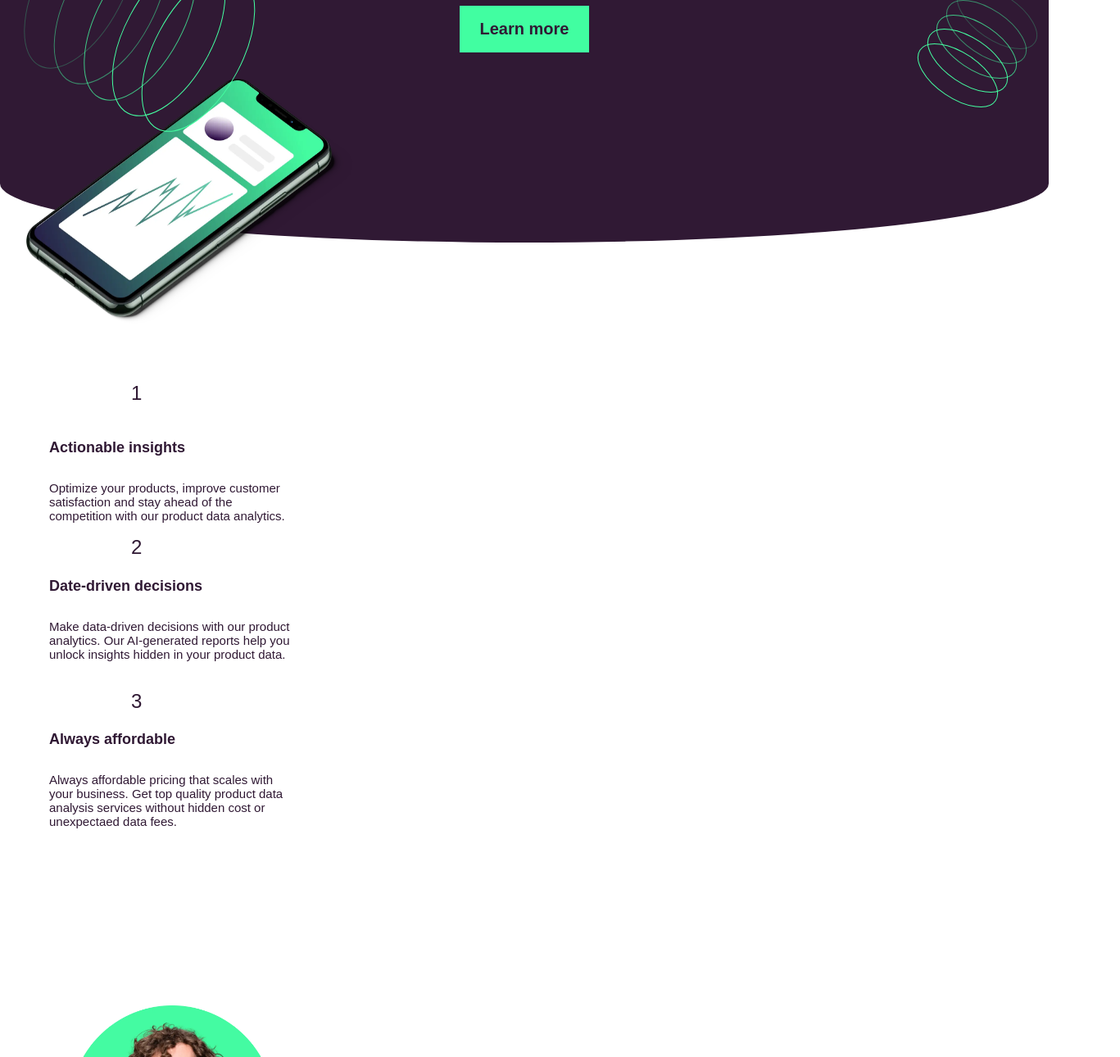
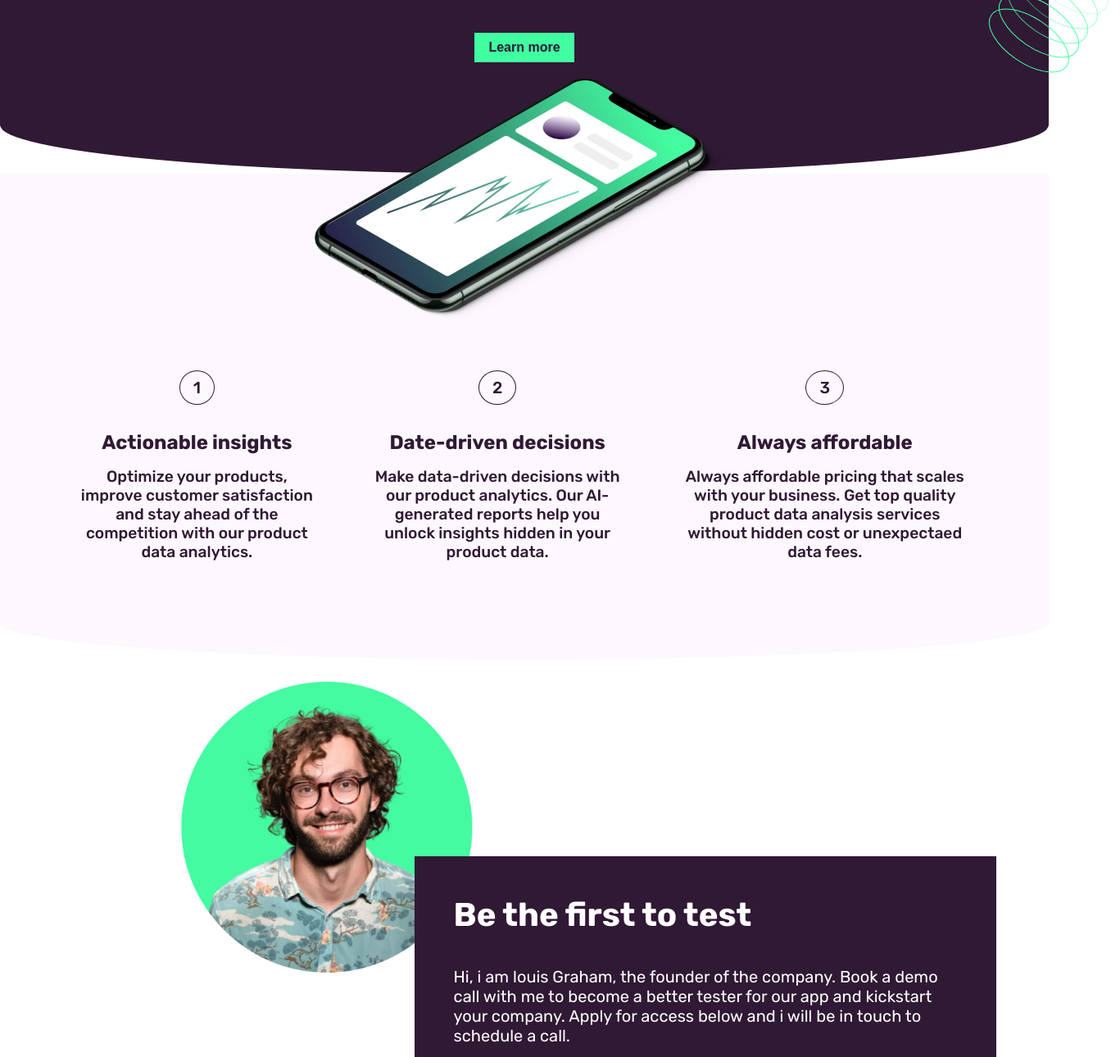
Before and after one commit to AnthoniaEfe/workit-landing-page-prac, a plain HTML site: page index.html in a window 1280 px wide. Shown: the part 184-1474 px from the top of the page at 82% size, 1367 px wide, since content can reach past the window. Drawn offline with Linux system fonts and the light colour scheme.

Commit message:
final results

```diff
--- a/index.html
+++ b/index.html
@@ -1,16 +1,17 @@
 <!DOCTYPE html>
 <html lang="en">
   <head>
-    <meta charset="UTF-8">
-    <meta name="viewport" content="width=device-width, initial-scale=1.0">
+    <meta charset="UTF-8" />
+    <meta name="viewport" content="width=device-width, initial-scale=1.0" />
     <title>Workit Landing Page</title>
-    <link rel="stylesheet" href="/style.css">
+    <link rel="stylesheet" href="/style.css" />
   </head>
+
   <body>
     <header class="header-main">
       <div class="nav-bar">
-            <img src="/logo-light.svg" alt="logo-light">
-            <a href="#"  id="nav-link">Apply for access</a>
+        <img src="/logo-light.svg" alt="logo-light" />
+        <a href="#" id="nav-link">Apply for access</a>
       </div>
 
       <div id="header-details">
@@ -18,72 +19,84 @@
         <button id="header-btn">Learn more</button>
       </div>
       <div>
-            <img src="/image-hero.webp" alt="image-hero" id="phone-image">
+        <img src="/image-hero.webp" alt="image-hero" id="phone-image" />
       </div>
 
-            <img src="/bg-pattern-1.svg" alt="bg-pattern-1" id="design-image1">
-            <img src="/bg-pattern-2.svg" alt="bg-pattern-2" id="design-image2">
+      <img src="/bg-pattern-1.svg" alt="bg-pattern-1" id="design-image1" />
+      <img src="/bg-pattern-2.svg" alt="bg-pattern-2" id="design-image2" />
     </header>
 
-            <section class="section-one">
+    <section id="section-one">
+      <div class="card">
+        <div class="section-number">
+          <p>1</p>
+        </div>
+        <div class="section-details">
+          <h2>Actionable insights</h2>
 
-                    <div class="optimize-section">
-                    <div id="section-style">
-                        <p id="section-number">1</p>
-
-
-                        <h2 style="margin-bottom: 30px; font-size: 18px; text-align: justify;">Actionable insights</h2>
-
-                        <p style="font-size: 15px;">Optimize your products, improve customer
-                            satisfaction and stay ahead of the
-                            competition with our product data
-                            analytics.</p>
+          <p class="details">
+            Optimize your products, improve customer satisfaction and stay ahead
+            of the competition with our product data analytics.
+          </p>
         </div>
       </div>
 
-                    <div>
-                        <div>
-                            <p id="section-number2">2</p>
+      <div class="card">
+        <div class="section-number">
+          <p>2</p>
+        </div>
+        <div class="section-details">
+          <h2>Date-driven decisions</h2>
+
+          <p class="details">
+            Make data-driven decisions with our product analytics. Our
+            AI-generated reports help you unlock insights hidden in your product
+            data.
+          </p>
+        </div>
       </div>
 
-                            <h2 style="margin-bottom: 30px; font-size: 18px; text-align: justify;">Date-driven decisions</h2>
+      <div class="card">
+        <div class="section-number">
+          <p>3</p>
+        </div>
+        <div class="section-details">
+          <h2>Always affordable</h2>
 
-                            <p style="font-size: 15px;">Make data-driven decisions with our product analytics. Our AI-generated reports help you unlock insights hidden in your product data.</p>
+          <p class="details">
+            Always affordable pricing that scales with your business. Get top
+            quality product data analysis services without hidden cost or
+            unexpectaed data fees.
+          </p>
+        </div>
+      </div>
+    </section>
 
-                        <div>
-                            <p id="section-number3">3</p>
-                        </div>
-
-                            <h2 style="margin-bottom: 30px; font-size: 18px; text-align: justify;">Always affordable</h2>
-
-                            <p style="font-size: 15px;">Always affordable pricing that scales with your business. Get top quality product data analysis services without hidden cost or unexpectaed data fees.</p>
-
-                    </div>
-                    <div>
-                        <img src="/image-founder.webp" alt="image-founder" id="image-style">
-                    </div>
+    <div id="section-two">
       <div id="founder-design">
+        <img src="/image-founder.webp" alt="image-founder" id="image-style" />
         <h2 id="founder-text">Be the first to test</h2>
-                        <p id="founder-note">Hi, i am louis Graham, the founder of the company. Book a demo call with me to become a better tester for our app
-                            and kickstart your company. Apply for access below and i will be in touch to schedule a call.
+        <p id="founder-note">
+          Hi, i am louis Graham, the founder of the company. Book a demo call
+          with me to become a better tester for our app and kickstart your
+          company. Apply for access below and i will be in touch to schedule a
+          call.
         </p>
 
         <button id="section-btn">Apply for access</button>
+        <img src="./bg-pattern-3.svg" alt="bg-pattern-2" id="design-image3" />
       </div>
+    </div>
+
     <footer id="footer-icon">
       <div>
-                            <img src="/logo-dark.svg" alt="logo-dark">
+        <img src="/logo-dark.svg" alt="logo-dark" />
       </div>
       <div id="footer-logo">
-                            <img src="/icon-facebook.svg" alt="icon-facebook">
-                            <img src="/icon-twitter.svg" alt="icon-twitter">
-                            <img src="/icon-instagram.svg" alt="icon-instagram">
+        <img src="/icon-facebook.svg" alt="icon-facebook" />
+        <img src="/icon-twitter.svg" alt="icon-twitter" />
+        <img src="/icon-instagram.svg" alt="icon-instagram" />
       </div>
     </footer>
-
-                    </div>
-
-            </section>
-
   </body>
 </html>
--- a/style.css
+++ b/style.css
@@ -1,245 +1,366 @@
 /* general styles  */
+@import url("https://fonts.googleapis.com/css2?family=Rubik:ital,wght@0,300..900;1,300..900&display=swap");
 
-
-*{
-    margin:0;
-    padding:0;
+* {
+  margin: 0;
+  padding: 0;
   box-sizing: border-box;
 }
 
 /* mobile styles */
-body{
+body {
+  display: flex;
+  flex-direction: column;
+  justify-content: center;
+  align-items: center;
+  margin: 0 auto;
+  min-height: 100vh;
+  width: 100%;
   font-size: 16px;
-    font-family: serif;
-    color: #fff;
-    background-color: #fff;
-    min-height:100vh;
-    width:100vw;
+  font-weight: 400;
+  background-color: hsl(0, 0%, 100%);
+  overflow-x: hidden;
+  font-family: Rubik, sans-serif;
 }
 
-header{
-    height: 60vh;
-    width:100%;
-    margin:0;
-    padding:2rem;
+header {
+  height: auto;
+  min-height: 50%;
+  width: 100%;
+  margin: 0;
+  padding: 2rem;
+  padding-bottom: 3rem;
   background-color: #301934;
-    /* border-radius: 0px 0px 25% 25%; */
   border-bottom-left-radius: 100% 30%;
   border-bottom-right-radius: 100% 30%;
   position: relative;
 }
 
-#phone-image{
-    height: 300px;
-    width: 400px;
+#phone-image {
+  width: 60%;
   position: absolute;
-
-
+  bottom: -25%;
+  left: 50%;
+  transform: translateX(-50%);
 }
 
-.nav-bar{
+.nav-bar {
   position: relative;
-    top:0;
-    left:0;
-    width:100%;
-    display:flex;
+  top: 0;
+  left: 0;
+  width: 100%;
+  display: flex;
   flex-direction: row;
   justify-content: space-between;
   align-items: center;
   padding: 1rem 0.5rem;
 }
 
-#nav-link{
+#nav-link {
   font-size: 1rem;
   font-weight: 600;
   line-height: 1.25rem;
-    color:#fff;
-    text-decoration:underline solid #41fea1;
+  color: #fff;
+  text-decoration: underline solid #41fea1;
 }
 
-#header-details{
+#header-details {
   display: flex;
   flex-direction: column;
   justify-content: center;
   align-items: center;
   gap: 2rem;
-    padding: 2rem 0;
+  padding: 2.5rem 0;
 }
 
-h1{
+h1 {
   text-align: center;
+  color: white;
 }
 
-h1 span{
-    text-decoration:underline solid #41fea1;
+h1 span {
+  text-decoration: underline solid #41fea1;
 }
 
-#header-btn{
+#header-btn {
   background-color: #41fea1;
-    color:#301934;
-    padding: 1rem 1.5rem;
-    font-size: 1.25rem;
+  color: #301934;
+  padding: 0.5rem 1rem;
+  font-size: 0.75rem;
   font-weight: 600;
   border: 1px solid #41fea1;
-   cursor:pointer;
+  cursor: pointer;
 }
 
-#header-btn:hover{
+#header-btn:hover {
   background-color: #301934;
-    color:#41fea1;
+  color: #41fea1;
 }
 
-#background-design{
+#background-design {
   position: relative;
   display: flex;
   flex-direction: row;
   justify-content: space-between;
   border-top: 500px;
-
 }
 
-#design-image1{
+#design-image1,
+#design-image2,
+#design-image3 {
   display: none;
 }
 
-
- #design-image2{
-   display: none;
- }
-
- .section-one{
+#section-one {
+  width: 100%;
   display: flex;
   flex-direction: column;
   align-items: center;
-    justify-content: space-between;
-    gap: 16px;
-    bottom: 350px;
-    width: 300px;
-    margin-top: 170px;
   justify-content: center;
-    margin-left: 60px;
+  padding: 4rem 2rem;
+  padding-top: 7.5rem;
+  gap: 3rem;
   font-size: 20px;
   font-weight: 500;
-    font-family: "Fraunces", sans-serif;
   color: #301934;
-
+  background-color: #fcf8fe;
+  border-bottom-left-radius: 100% 15%;
+  border-bottom-right-radius: 100% 15%;
 }
 
- #section-number{
-   margin-left: 100px;
-   font-weight: 500;
-   font-size: larger;
-   text-decoration: solid;
-   margin-bottom: 20px;
-   width: 50px;
-   height: 50px;
-   border-radius: 50%;
-
+.card {
+  display: flex;
+  flex-direction: column;
+  gap: 1rem;
+  align-items: center;
+  justify-content: center;
 }
 
- #section-number2{
-   margin-left: 100px;
-   font-weight: 500;
-   font-size: larger;
-   text-decoration: solid;
-   margin-bottom: 1px;
-   width: 50px;
-   height: 50px;
-   border-radius: 50%;
+.section-number {
+  padding: 0.5rem 1rem;
+  border: 1px solid #301934;
+  border-radius: 100%;
+  width: fit-content;
 }
 
- #section-number3{
-   margin-left: 100px;
-   font-weight: 500;
-   font-size: larger;
-   text-decoration: solid;
-   margin-top: 35px;
-   width: 80px;
-   height: 50px;
-   border-radius: 50%;
+h2 {
+  font-size: 1.5rem;
 }
 
- #image-style{
-    width: 250px;
-    height: 250px;
-    margin-top: 200px;
+.details {
+  font-size: 1.2rem;
+  text-align: center;
 }
 
- #founder-text{
-    color: #fff;
-    font-style: fraunces, cerif;
-    font-size: 32px;
-    margin-left: 35px;
+#section-two {
+  padding: 15rem 2rem;
+  padding-bottom: 2rem;
+  display: flex;
+  flex-direction: column;
+  justify-content: center;
+  align-items: center;
 }
 
- #founder-note{
-    font-size: 16px;
-    color: #fff;
-    margin-top: 65px;
-    margin: 20px 40px;
-
-
-
+#image-style {
+  position: absolute;
+  width: 70%;
+  z-index: -1;
+  top: -70%;
+  left: 50%;
+  transform: translateX(-50%);
 }
 
- #founder-design{
+#founder-design {
   background-color: #301934;
-    width: 350px;
-    height: 350px;
-
+  padding: 2rem;
+  position: relative;
+  display: flex;
+  flex-direction: column;
+  justify-content: center;
+  align-items: center;
+  gap: 2rem;
 }
 
-#section-btn{
+#founder-text {
+  font-size: 2rem;
+  color: white;
+  text-align: center;
+}
+
+#founder-note {
+  font-size: 1rem;
+  color: white;
+  text-align: center;
+}
+
+#section-btn {
   background-color: #41fea1;
-    color:#301934;
-    padding: 1rem 1.5rem;
-    font-size: 1.25rem;
+  color: #301934;
+  padding: 0.5rem 1rem;
+  font-size: 1rem;
   font-weight: 600;
   border: 1px solid #41fea1;
-   cursor:pointer;
-   margin-top: 50px;
-   margin-left: 60px;
-
-
+  cursor: pointer;
 }
 
-#section-btn:hover{
+#section-btn:hover {
   background-color: #301934;
-    color:#41fea1;
-
+  color: #41fea1;
 }
 
-#footer-icon{
-    margin-top: 50px;
+#footer-icon {
+  padding: 3rem;
+  display: flex;
+  flex-direction: column;
+  gap: 2rem;
+  justify-content: center;
+  align-items: center;
+}
+#footer-logo {
+  display: flex;
+  flex-direction: row;
+  gap: 1rem;
+  justify-content: center;
+  align-items: center;
 }
 
-#footer-logo{
-    margin-top: 50px;
-
+/* tablet styles */
+@media screen and (min-width: 480px) {
+  header {
+    min-height: 65%;
+    padding-bottom: 6rem;
   }
 
-
-/* tablet styles */
-@media screen and (min-width:480px) {
-
-    #design-image1{
+  #design-image1 {
     position: absolute;
-        top: 50px;
-        left: 0px;
+    transform: translate(50%, -50%);
+    top: 50%;
+    left: -50%;
     display: block;
   }
 
+  #design-image2 {
+    position: absolute;
+    transform: translate(50%, -50%);
+    top: 50%;
+    right: 0%;
+    display: block;
+  }
 
-     #design-image2{
+  #header-details {
+    gap: 3.5rem;
+  }
+
+  #header-btn {
+    font-size: 1rem;
+  }
+  #phone-image {
+    width: 50%;
+    bottom: -35%;
+  }
+
+  #section-one {
+    padding: 12rem 4.5rem 6rem 4.5rem;
+    gap: 4rem;
+  }
+
+  .card {
+    flex-direction: row;
+    gap: 2rem;
+  }
+
+  .section-details {
+    display: flex;
+    flex-direction: column;
+    justify-content: center;
+    align-items: flex-start;
+    gap: 1rem;
+  }
+
+  .details {
+    text-align: left;
+  }
+
+  #section-two {
+    align-items: flex-end;
+    padding-right: 4rem;
+  }
+
+  #image-style {
+    width: 50%;
+    z-index: -1;
+    top: -60%;
+    left: -5%;
+    transform: translateX(-50%);
+  }
+
+  #design-image3 {
     position: absolute;
-        top: 150px;
-        right: 0px;
+    transform: translateX(50%);
+    bottom: -20%;
+    right: 20%;
     display: block;
+  }
+
+  #founder-design {
+    width: 75%;
+    align-items: flex-start;
+    gap: 2.5rem;
+    padding: 2.5rem;
+  }
+
+  #founder-note {
+    text-align: left;
+    font-size: 1.25rem;
   }
 }
 
+/* desktop styles */
+@media screen and (min-width: 820px) {
+  #phone-image {
+    width: 40%;
+    bottom: -45%;
+  }
 
-/* desktop styles */
-@media screen and (min-width:820px) {
+  #section-one {
+    flex-direction: row;
+    padding: 15rem 6rem 7.5rem 6rem;
+    gap: 4rem;
+  }
 
+  .card,
+  .section-details {
+    flex-direction: column;
+    justify-content: center;
+    align-items: center;
   }
+
+  .details {
+    text-align: center;
+  }
+
+  #image-style {
+    width: 50%;
+    z-index: -1;
+    top: -60%;
+    left: -15%;
+    transform: translateX(-50%);
+  }
+
+  #design-image3 {
+    position: absolute;
+    transform: translateX(50%);
+    bottom: -30%;
+    right: 30%;
+    display: block;
+  }
+
+  #founder-design {
+    width: 60%;
+    padding: 3rem;
+  }
+
+  #founder-text {
+    font-size: 2.5rem;
+  }
+}
```
Lines whose indentation alone changed are shown as unchanged.
